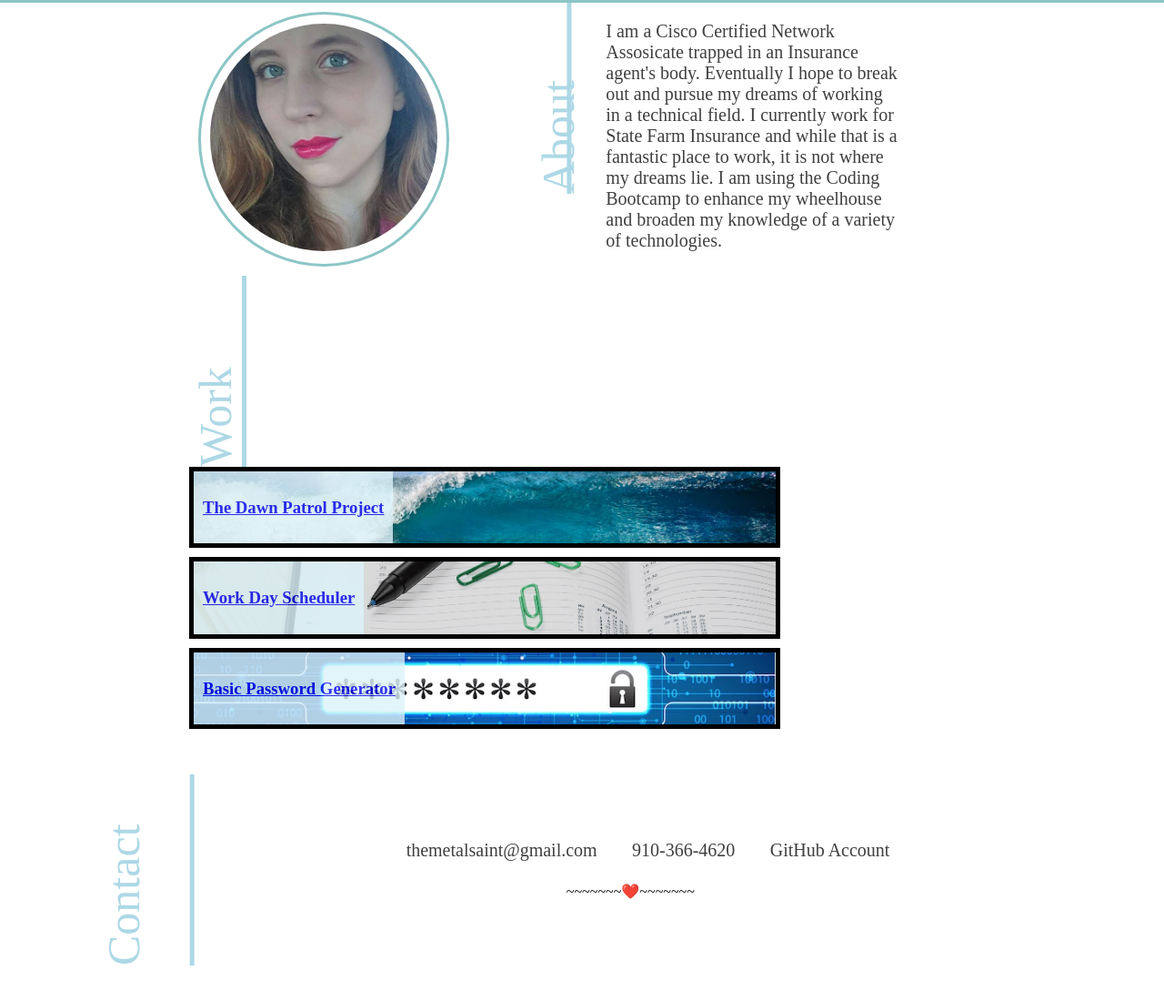
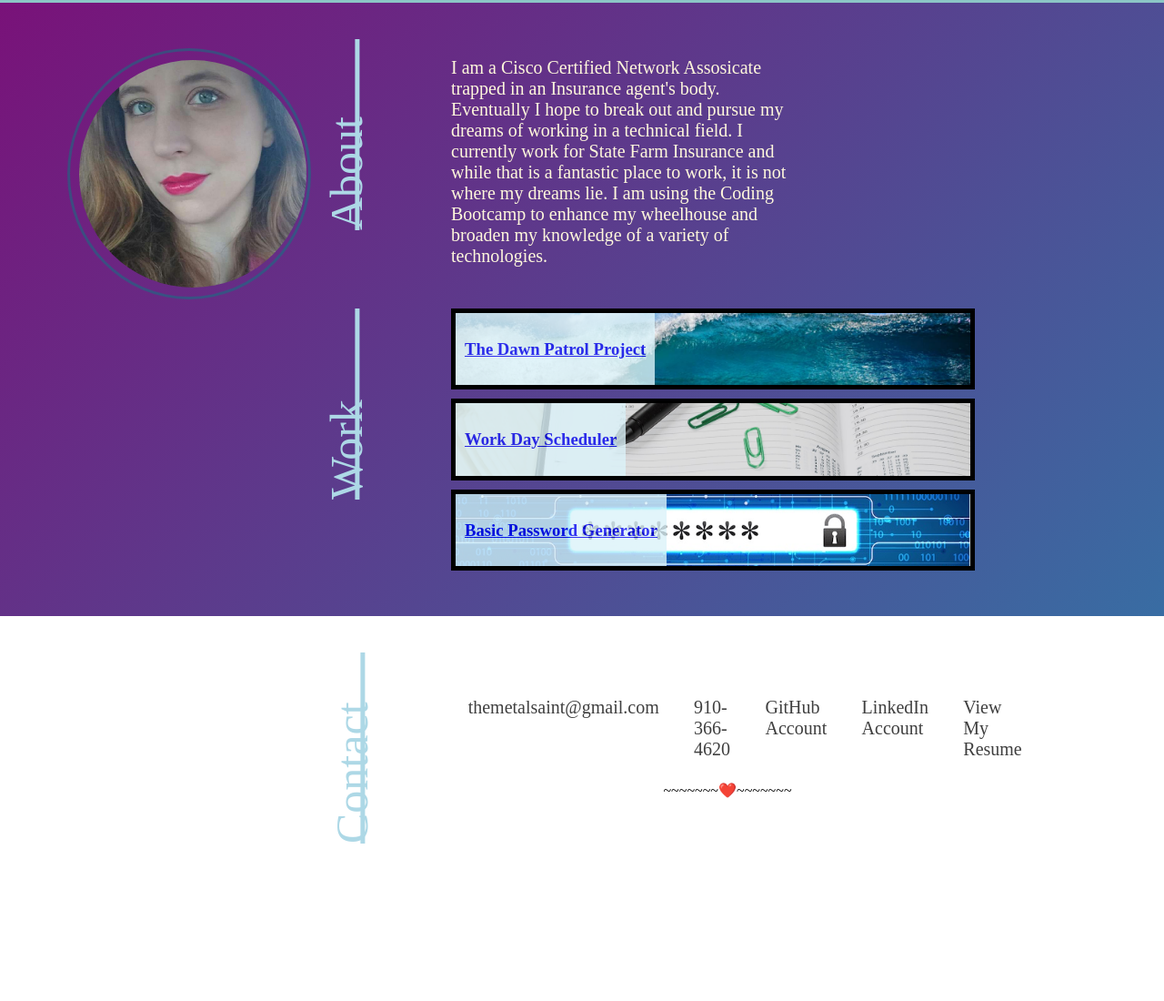
Before and after one commit to themetalsaint/Portfolio, a plain HTML site: page index.html in a window 1280 px wide. Shown: the part 122-1222 px from the top of the page at 91% size. After the commit the page ends 1089 px from the top, so only its background shows below. Drawn offline with Linux system fonts and the light colour scheme.

Commit message:
fixed css bugs and added links

```diff
--- a/assets/style.css
+++ b/assets/style.css
@@ -24,6 +24,12 @@ header {
     background-color:rgba(0, 128, 128, 0.452);
 }
 
+#main{
+        background: linear-gradient(-45deg,#b663e6, #430a64, #238bb1, #791279);
+        background-size: 400% 400%;
+        animation: gradient 15s ease infinite;
+}
+
 nav {
     font-size: 20px;
     display: flex;
@@ -44,46 +50,23 @@ nav a:hover{
 }
 
 .container{
-    padding:0 5vw;
-    /* margin: 5vh 0; */
+    padding:5vh 5vw;
     display: grid;
     grid-template-columns: repeat(8, 1fr);
     grid-template-rows: minmax(100px, auto);
 }
 
 
-.image{
-    padding: 10px;
-    margin: 10px;
-    border: 3px solid rgba(0, 128, 128, 0.452 );
-    float: left;
-    border-radius: 50%;
-}
-
-img {
-    border-radius: 50%;
-    width: 250px;
-    height: auto;
-}
-.image:hover {
-
-    border: 3px dotted rgba(0, 128, 128, 0.452 );
-
-}
 
 .about {
-    grid-column: 2/8;
+    grid-column: 1/9;
     align-content: center;
     display: grid;
     grid-template-columns: repeat(8, 1fr);
-
+    grid-row: 1/2;
 }
 
-.about img{
-    grid-column: 2/4;
-    grid-row: 1/2;
 
-}
 
 .about .title{
     grid-column: 3/4;
@@ -95,62 +78,58 @@ img {
     grid-column: 4/8;
     grid-row: 1/2;
     max-width: 30vw;
+    color:cornsilk;
 }
 
 
-
-.about article {
-    display:flex;
-    align-items: center;
-}
 p {
     font-size: 20px;
     color: #3f3f3f;
 
 }
 
+.image{
+    padding: 10px;
+    margin: 10px;
+    border: 3px solid rgba(0, 128, 128, 0.452 );
+    float: left;
+    border-radius: 50%;
+    max-height: 250px;
+    max-width: 250px;
+    grid-column: 1/3;
+    grid-row: 1/2;
+}
 
-footer{
-   display: grid;
-   grid-template-columns: repeat(12, 1fr);
-   width: 100vw;
-   margin-top: 5vh;
-   margin-bottom: 5vh;
+img {
+    border-radius: 50%;
+    width: 250px;
+    height: 250px;
+    display: flex;
+}
+
+.image:hover {
+
+    border: 3px dotted rgba(0, 128, 128, 0.452 );
 
 }
 
-footer .title{
-    grid-column: 2/3;
-    grid-row: 1/3;
-}
-
-footer nav{
-    grid-column: 3/12;
-    grid-row: 1/2;
-    justify-self: center;
-    align-self: end;
-}
-
-footer span{
-    grid-column: 3/12;
-    grid-row: 2/3;
-    justify-self: center;
-    margin-top: 3vh;
-}
 
 #mywork{
-   grid-column: 2/8;
-   grid-row: 2/5;
+    grid-column: 1/9;
+    grid-row: 3/6;
+    display: grid;
+    grid-template-columns: repeat(8, 1fr);
 }
 
 #mywork .title{
     grid-column: 3/4;
-    grid-row: 2/5;
+    grid-row: 1/4;
+    max-width: 3vw;
 }
 
 .box-row{
     grid-column: 4/8;
-    grid-row: 2/5;
+    grid-row: 1/4;
 }
 
 .box-row #one{
@@ -167,6 +146,7 @@ grid-row: 3/4;
     grid-column: 4/8;
     grid-row: 4/5;
 }
+
 
 
 .bottom{
@@ -282,7 +262,34 @@ grid-row: 4/5;
     border: solid 5px black;
 }
 
+footer{
+    display: grid;
+    grid-template-columns: repeat(8, 1fr);
+    width: 100vw;
+    margin-top: 5vh;
+    margin-bottom: 5vh;
+ }
 
+ footer .title{
+     grid-column: 3/4;
+     grid-row: 1/3;
+     max-width: 3vw;
+     margin-left: 3vw;
+ }
+
+ footer nav{
+     grid-column: 4/8;
+     grid-row: 1/2;
+     justify-self: center;
+     align-self: end;
+ }
+
+ footer span{
+     grid-column: 4/8 ;
+     grid-row: 2/3;
+     justify-self: center;
+     margin-top: 3vh;
+ }
 
 
 
--- a/index.html
+++ b/index.html
@@ -33,7 +33,7 @@
 
 
     </header>
-    <div class="container">
+    <div class="container" id="main">
 
         <!-- About Me -->
 
@@ -71,7 +71,8 @@
                         </a>
 
 
-                        <a id="three"href= "https://themetalsaint.github.io/PasswordGenerator/">
+                        <a id="three"href= "https://themetalsaint.github.io/PasswordGenerator/"
+                        target="_blank">
                             <div class="box3">
                                 <div class="box-head">
                                     <h3>Basic Password Generator</h3>
@@ -91,7 +92,9 @@
                     <nav id="contact-nav">
                         <a href="mailto:themetalsaint@gmail.com">themetalsaint@gmail.com</a>
                         <a href="#">910-366-4620</a>
-                        <a href="https://github.com/themetalsaint">GitHub Account</a>
+                        <a href="https://github.com/themetalsaint"target="_blank">GitHub Account</a>
+                        <a href="https://www.linkedin.com/in/rachael-d-0601aa206/"target="_blank">LinkedIn Account</a>
+                        <a href="https://docs.google.com/document/d/11TbQfZ3ru86eBAUUw7hzksDG_qh-f56PDvVjIMrrKGM/edit?usp=sharing"target="_blank">View My Resume</a>
                     </nav>
                     <span>~~~~~~~❤️️~~~~~~~</span>
                 </footer>
```
Also changed, not shown: assets/images/Art/Project 2 pic.png (added). Lines whose indentation alone changed are shown as unchanged.
